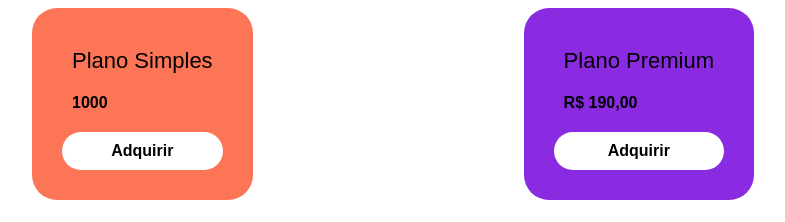
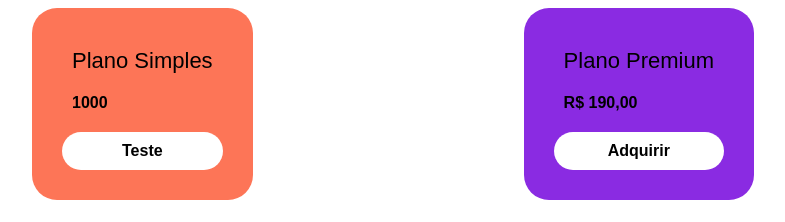
Before and after one commit to Isaac-Sousa-Dev/CURSO_ANGULAR-o-guia-definitivo, an Angular app: page / in a window 1280 px wide. Shown: the top 222 px of the page, without its empty margins (247-1032 px from the left). Built offline with nearby package versions, Linux system fonts and the light colour scheme.

Commit message:
fix: template dentro do componente (prop 'template')

```diff
--- a/src/app/card-button/card-button.component.ts
+++ b/src/app/card-button/card-button.component.ts
@@ -2,7 +2,10 @@ import { Component } from '@angular/core';
 
 @Component({
   selector: 'app-card-button',
-  templateUrl: './card-button.component.html',
+  // templateUrl: './card-button.component.html',
+  template: `
+    <div class="card-button">Teste</div>
+  `,
   styleUrl: './card-button.component.scss'
 })
 export class CardButtonComponent {
```
